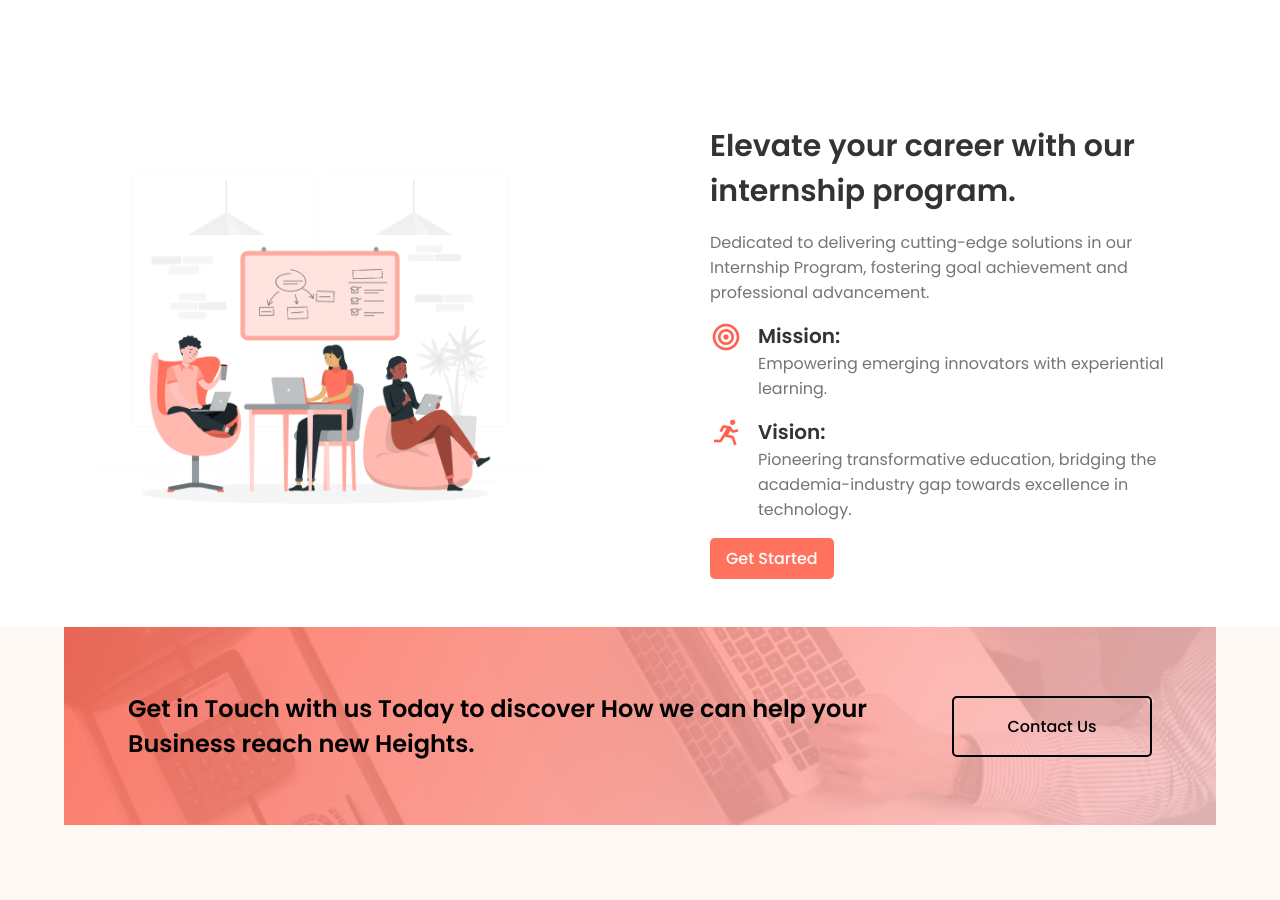
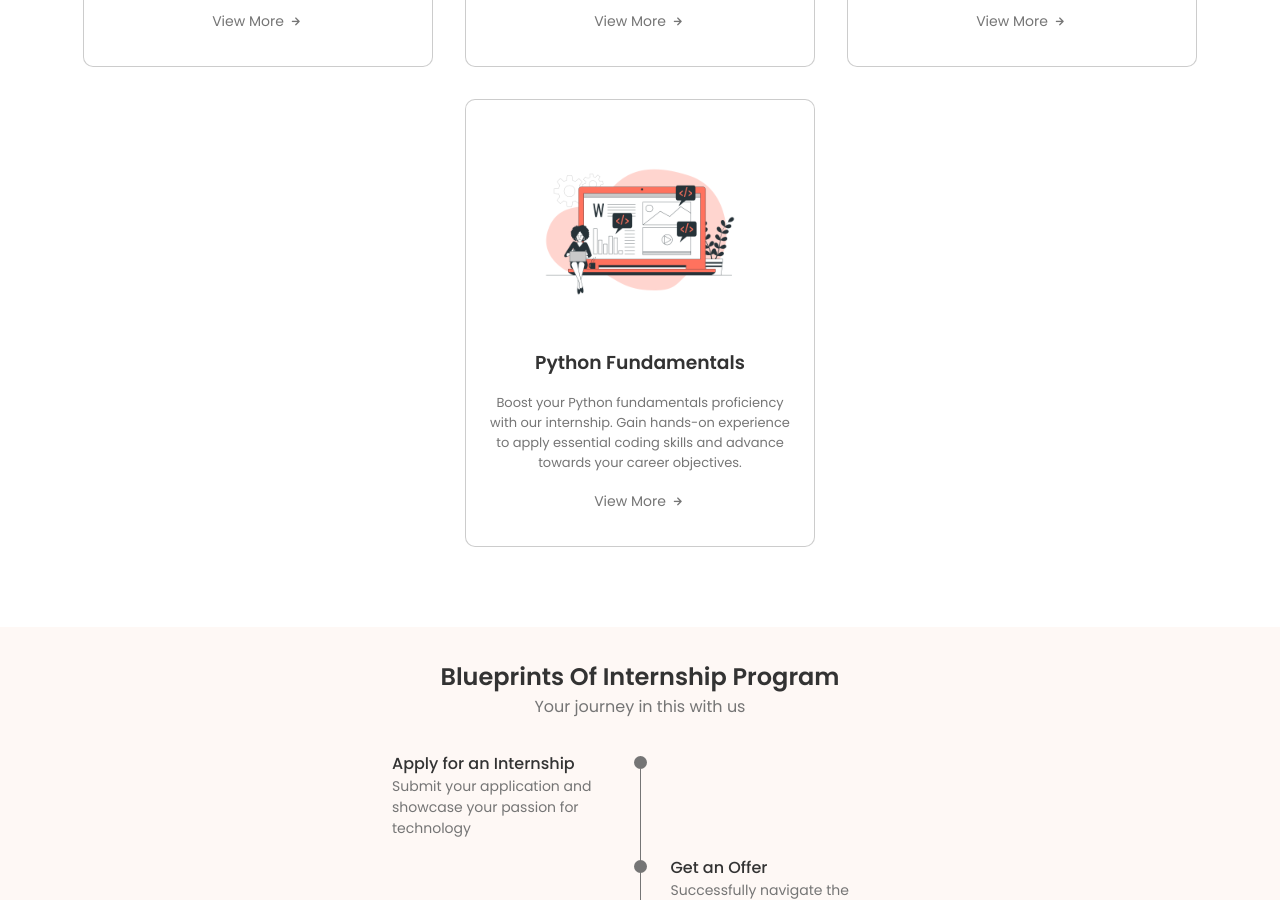
Before and after one commit to prajwalmandlik/flare-global-soft-website, a React (Create React App) app: page /Internship in a window 1280 px wide. Shown: the part 1900-2800 px from the top of the page. Built offline with nearby package versions, Linux system fonts and the light colour scheme.

Commit message:
ADD - intership page

```diff
--- a/src/App.js
+++ b/src/App.js
@@ -1,19 +1,36 @@
-import { BrowserRouter as Router, Routes, Route} from "react-router-dom";
-import './App.css';
+import { useEffect } from "react";
+import {
+  BrowserRouter as Router,
+  Routes,
+  Route,
+  useLocation,
+} from "react-router-dom";
+import "./App.css";
 import About from "./components/about/About";
 import Contact from "./components/contact/Contact";
-import Footer from './components/footer/Footer';
-import Header from './components/header/Header';
-import Home from './components/home/Home';
+import Footer from "./components/footer/Footer";
+import Header from "./components/header/Header";
+import Home from "./components/home/Home";
 import Intership from "./components/internship/Intership";
 import Services from "./components/services/Services";
 import TermsAndConditions from "./components/termsAndConditions/TermsAndConditions";
+import InternshipForm from "./components/internship/InternshipForm";
 
+function ScrollToTop() {
+  const { pathname } = useLocation();
+
+  useEffect(() => {
+    window.scrollTo(0, 0);
+  }, [pathname]);
+
+  return null;
+}
 
 function App() {
   return (
     <>
       <Router>
+        <ScrollToTop />
         <Header />
         <Routes>
           <Route path="/" element={<Home />} />
@@ -22,8 +39,8 @@ function App() {
           <Route path="/Contact" element={<Contact />} />
           <Route path="/TermsAndCondition" element={<TermsAndConditions />} />
           <Route path="/Internship" element={<Intership />} />
+          <Route path="/Internship-form" element={<InternshipForm />} />
         </Routes>
-
         <Footer />
       </Router>
     </>
--- a/src/components/footer/Footer.jsx
+++ b/src/components/footer/Footer.jsx
@@ -1,21 +1,30 @@
 import React from "react";
 import "./footer.css";
 import Logo from "../../assest/footer-logo.png";
-import { HashLink} from "react-router-hash-link";
-
+import { HashLink } from "react-router-hash-link";
+import { useLocation } from "react-router-dom";
 
 const Footer = () => {
+  const { pathname } = useLocation();
+
+  const flag = pathname.includes("/Internship");
+
   return (
     <section className="container section bg-color">
       <div className="contact-us">
         <div className="contact-us-title">
-          Get in Touch with us Today to discover How we can help your Business
-          reach new Heights.
+          {flag
+            ? "Apply for an Internship"
+            : "Get in Touch with us Today to discover How we can help your Business reach new Heights."}
         </div>
         <div className="contact-us-button">
-        <HashLink to={"/Contact#contact"}>
-          <button className="button">Contact Us</button>
-            </HashLink>
+          <HashLink
+            to={flag ? "/Internship-form#Internship" : "/Contact#contact"}
+          >
+            <button className="button">
+              {flag ? "Apply Now" : "Contact Us"}
+            </button>
+          </HashLink>
         </div>
       </div>
       <div className="footer">
@@ -30,7 +39,10 @@ const Footer = () => {
           <div className="footer-social-links">
             <ui className="footer-social-link">
               <li>
-                <a href="https://www.facebook.com/people/Flare-Global-Soft/100090568836870/" target={"blank"}>
+                <a
+                  href="https://www.facebook.com/people/Flare-Global-Soft/100090568836870/"
+                  target={"blank"}
+                >
                   <i class="bx bxl-facebook"></i>
                 </a>
               </li>
@@ -40,12 +52,18 @@ const Footer = () => {
                 </a>
               </li>
               <li>
-                <a href="https://www.instagram.com/flareglobalsoft/" target={"blank"}>
+                <a
+                  href="https://www.instagram.com/flareglobalsoft/"
+                  target={"blank"}
+                >
                   <i class="bx bxl-instagram"></i>
                 </a>
               </li>
               <li>
-                <a href="https://www.linkedin.com/company/flare-global-soft/" target={"blank"}>
+                <a
+                  href="https://www.linkedin.com/company/flare-global-soft/"
+                  target={"blank"}
+                >
                   <i class="bx bxl-linkedin"></i>
                 </a>
               </li>
@@ -54,7 +72,7 @@ const Footer = () => {
         </div>
 
         <div className="footer-quick-link">
-          <h3 className="footer-title" >Quick Links</h3>
+          <h3 className="footer-title">Quick Links</h3>
           <ul>
             <li>
               <HashLink to={"/About#about"} className="quick-link">
@@ -82,7 +100,10 @@ const Footer = () => {
               </HashLink>
             </li>
             <li>
-              <HashLink to={"/TermsAndCondition#Terms-and-condition"} className="quick-link">
+              <HashLink
+                to={"/TermsAndCondition#Terms-and-condition"}
+                className="quick-link"
+              >
                 <i class="bx bx-chevron-right bx-flip-vertical"></i>Terms and
                 Conditions
               </HashLink>
--- a/src/components/internship/registration.jsx
+++ b/src/components/internship/InternshipForm.jsx
@@ -3,7 +3,7 @@ import emailjs from "@emailjs/browser";
 import toast, { Toaster } from "react-hot-toast";
 import HeroSection from "../heroForOthersection/HeroSection";
 
-const Intership = () => {
+const InternshipForm = () => {
   const form = useRef();
 
   const sendEmail = (e) => {
@@ -189,8 +189,6 @@ const Intership = () => {
 
             {/* <div className="form-fild-title">About</div> */}
 
-
-
             <div className="form-fild">
               <button type="submit" className="button">
                 send your application
@@ -205,4 +203,4 @@ const Intership = () => {
   );
 };
 
-export default Intership;
+export default InternshipForm;
--- a/src/components/internship/Intership.jsx
+++ b/src/components/internship/Intership.jsx
@@ -7,28 +7,26 @@ import InternshipFT from "./InternshipFT";
 import Logo from "../../assest/footer-logo.png";
 import "./internship.css";
 import VisionImg from "../../assest/vision-intern.png";
-import { HashLink } from 'react-router-hash-link';
+import { HashLink } from "react-router-hash-link";
+import Roadmap from "./Roadmap";
 
 const About = () => {
   return (
     <div id="about">
       <HeroSection name={"Internship"} />
-        <section className="container section  bg-color">
-      <div className="about-intern" >
+      <section className="container section">
+        <div className="about-intern">
           <div className="logo">
             <img src={Logo} alt="" srcset="" />
           </div>
           <div className="about-intern-text">
-            <p>
-            Tech Elevate: Elevating Careers, Transforming Futures.
-            </p>
+            <p>Tech Elevate: Elevating Careers, Transforming Futures.</p>
           </div>
         </div>
       </section>
 
       <div>
-      <InternshipFT />
-      <section className="vision container">
+        <section className="vision container  bg-color">
           <div className="vision-img">
             <img src={VisionImg} alt="" />
           </div>
@@ -38,39 +36,49 @@ const About = () => {
             </div>
 
             <div className="vision-description">
-                <p>Dedicated to delivering cutting-edge solutions in our Internship Program, fostering goal achievement and professional advancement.</p>
+              <p>
+                Dedicated to delivering cutting-edge solutions in our Internship
+                Program, fostering goal achievement and professional
+                advancement.
+              </p>
             </div>
 
             <div className="vision-subpoint">
-                <div className="vision-icon"><i class='bx bx-bullseye'></i></div>
+              <div className="vision-icon">
+                <i class="bx bx-bullseye"></i>
+              </div>
               <div className="vision-subpoint-description">
                 <h3>Mission:</h3>
-                    <p>Empowering emerging innovators with experiential learning.</p>
+                <p>
+                  Empowering emerging innovators with experiential learning.
+                </p>
               </div>
             </div>
 
             <div className="vision-subpoint">
-            <div className="vision-icon"><i class='bx bx-run'></i></div>
+              <div className="vision-icon">
+                <i class="bx bx-run"></i>
+              </div>
               <div className="vision-subpoint-description">
                 <h3>Vision:</h3>
-                    <p>Pioneering transformative education, bridging the academia-industry gap towards excellence in technology.</p>
+                <p>
+                  Pioneering transformative education, bridging the
+                  academia-industry gap towards excellence in technology.
+                </p>
               </div>
             </div>
 
             <div className="vision-start-button">
-            <HashLink to={"/Internship#Internship"} >
+              <HashLink to={"/Internship-form"}>
                 <button className="button">Get Started</button>
               </HashLink>
             </div>
           </div>
         </section>
+        <InternshipFT />
       </div>
-
-      {/* <div id="team" className="bg-color">
-        <Team />
-      </div> */}
-      <div>
-        {/* <Testimonials /> */}
+      <div className="container bg-color">
+        <Roadmap />
       </div>
     </div>
   );
--- /dev/null
+++ b/src/components/internship/Roadmap.jsx
@@ -0,0 +1,141 @@
+import React from "react";
+import "./roadmap.css";
+
+const Roadmap = () => {
+  return (
+    <section className="qulification section ">
+      <div className="title">
+        <h2 className="section_title ">Blueprints Of Internship Program </h2>
+        <span className="section_subtitle ">Your journey in this with us </span>
+      </div>
+
+      <div className="qualification__container container">
+        <div className="qualification__sections">
+          <div
+            className={"qualification__content qualification__content-active"}
+          >
+            <div className="qualification__data">
+              <div>
+                <h3 className="qualification__title">
+                  Apply for an Internship
+                </h3>
+                <span className="qualification__subtitle">
+                  Submit your application and showcase your passion for
+                  technology
+                </span>
+              </div>
+
+              <div>
+                <span className="qualification__rounder"></span>
+                <span className="qualification__line"></span>
+              </div>
+            </div>
+
+            <div className="qualification__data">
+              <div></div>
+
+              <div>
+                <span className="qualification__rounder"></span>
+                <span className="qualification__line"></span>
+              </div>
+
+              <div>
+                <h3 className="qualification__title">Get an Offer</h3>
+                <span className="qualification__subtitle">
+                  Successfully navigate the selection process and receive an
+                  internship offer.
+                </span>
+              </div>
+            </div>
+
+            <div className="qualification__data">
+              <div>
+                <h3 className="qualification__title">Get Internship Batch</h3>
+                <span className="qualification__subtitle">
+                  Join your designated internship batch and meet fellow interns.
+                </span>
+              </div>
+
+              <div>
+                <span className="qualification__rounder"></span>
+                <span className="qualification__line"></span>
+              </div>
+            </div>
+
+            <div className="qualification__data">
+              <div></div>
+
+              <div>
+                <span className="qualification__rounder"></span>
+                <span className="qualification__line"></span>
+              </div>
+
+              <div>
+                <h3 className="qualification__title">Task Allocation:</h3>
+                <span className="qualification__subtitle">
+                  Receive hands-on tasks aligned with your learning goals and
+                  project objectives.
+                </span>
+              </div>
+            </div>
+
+            <div className="qualification__data">
+              <div>
+                <h3 className="qualification__title">
+                  Complete Task Before the Deadline and Code Review after
+                  Completion:
+                </h3>
+                <span className="qualification__subtitle">
+                  - Work diligently to complete assigned tasks before deadlines.
+                  <br />- Engage in a thorough code review process to ensure
+                  quality and learning.
+                </span>
+              </div>
+
+              <div>
+                <span className="qualification__rounder"></span>
+                <span className="qualification__line"></span>
+              </div>
+            </div>
+            <div className="qualification__data">
+              <div></div>
+
+              <div>
+                <span className="qualification__rounder"></span>
+                <span className="qualification__line"></span>
+              </div>
+
+              <div>
+                <h3 className="qualification__title">Feedback from Mentor:</h3>
+                <span className="qualification__subtitle">
+                  - Receive constructive feedback from experienced mentors.{" "}
+                  <br />- Use feedback to refine skills and enhance performance.
+                </span>
+              </div>
+            </div>
+
+            <div className="qualification__data">
+              <div>
+                <h3 className="qualification__title">
+                  Get Internship Completion Certificate:
+                </h3>
+                <span className="qualification__subtitle">
+                  - Successfully complete the internship program. <br /> -
+                  Receive a well-deserved Internship Completion Certificate,
+                  recognizing your achievements and acquired skills.
+                </span>
+              </div>
+
+              <div>
+                <span className="qualification__rounder"></span>
+                <span className="qualification__line"></span>
+              </div>
+            </div>
+          </div>
+        </div>
+      </div>
+    </section>
+  );
+};
+
+export default Roadmap;
--- /dev/null
+++ b/src/components/internship/roadmap.css
@@ -0,0 +1,125 @@
+.qualification__container {
+  max-width: 992px;
+  padding-bottom: 5rem;
+}
+
+.qualification__tabs {
+  display: flex;
+  justify-content: center;
+  margin-bottom: var(--mb-2);
+}
+
+.title {
+  width: 100%;
+  text-align: center;
+  padding: 2rem 0;
+}
+
+.qualification__button {
+  font-size: var(--h2-font-size);
+  font-weight: var(--font-medium);
+  color: var(--title-color);
+  margin: 0 var(--mb-1);
+  cursor: pointer;
+}
+
+.qualification__button:hover {
+  color: var(--title-color-dark);
+}
+
+.qualification__icon {
+  font-size: 1.5rem;
+  margin-right: var(--mb-0-25);
+}
+
+.qualification__active {
+  color: var(--title-color-dark);
+}
+
+.qualification__sections {
+  display: grid;
+  grid-template-columns: 0.5fr;
+  justify-content: center;
+}
+
+.qualification__content {
+  display: none;
+}
+
+.qualification__content-active {
+  display: block;
+}
+
+.qualification__data {
+  display: grid;
+  grid-template-columns: 1fr max-content 1fr;
+  column-gap: 1.5rem;
+}
+
+.qualification__title {
+  font-size: var(--normal-font-size);
+  font-weight: var(--font-medium);
+}
+
+.qualification__subtitle {
+  display: inline-block;
+  font-size: var(--small-font-size);
+  margin-bottom: var(--mb-1);
+}
+
+.qualification__calender {
+  font-size: var(--small-font-size);
+}
+
+.qualification__rounder {
+  display: inline-block;
+  width: 13px;
+  height: 13px;
+  background-color: var(--text-color);
+  border-radius: 50%;
+}
+
+.qualification__line {
+  display: block;
+  width: 1px;
+  height: 100%;
+  background-color: var(--text-color);
+  transform: translate(6px, -7px);
+}
+
+.message {
+  text-align: center;
+}
+/* ================ BREAKPOINS ===============*/
+/* For large devices  */
+@media screen and (max-width: 992px) {
+  .qualification__container {
+    margin-left: auto;
+    margin-right: auto;
+  }
+}
+
+/* For medium devices */
+@media screen and (max-width: 768px) {
+  .qualification__container {
+    margin-left: var(--mb-1-5);
+    margin-right: var(--mb-1-5);
+  }
+}
+
+@media screen and (max-width: 576px) {
+  .qualification__sections {
+    grid-template-columns: initial;
+  }
+
+  .qualification__button {
+    margin: 0 var(--mb-0-75);
+  }
+}
+
+/* For small devices */
+@media screen and (max-width: 350px) {
+  .qualification__data {
+    gap: 0.5rem;
+  }
+}
```
Also changed, not shown: src/components/internship/InternshipFT.jsx (+49 -16 lines). Lines whose indentation alone changed are shown as unchanged.
